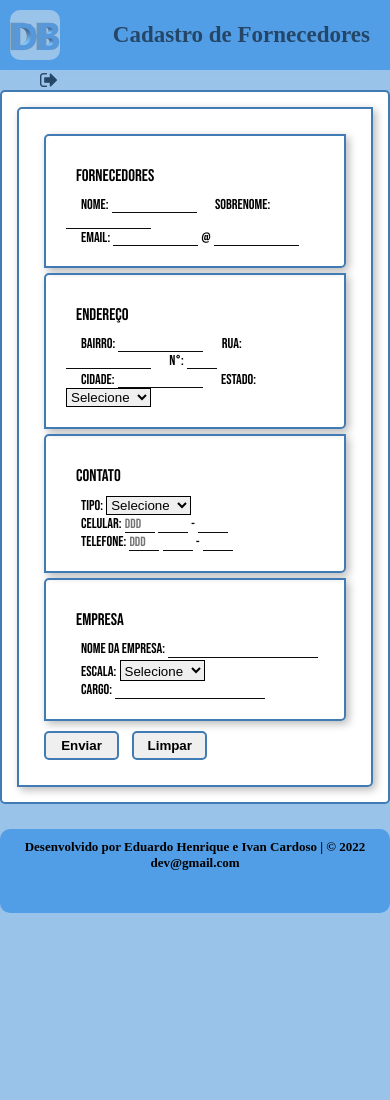
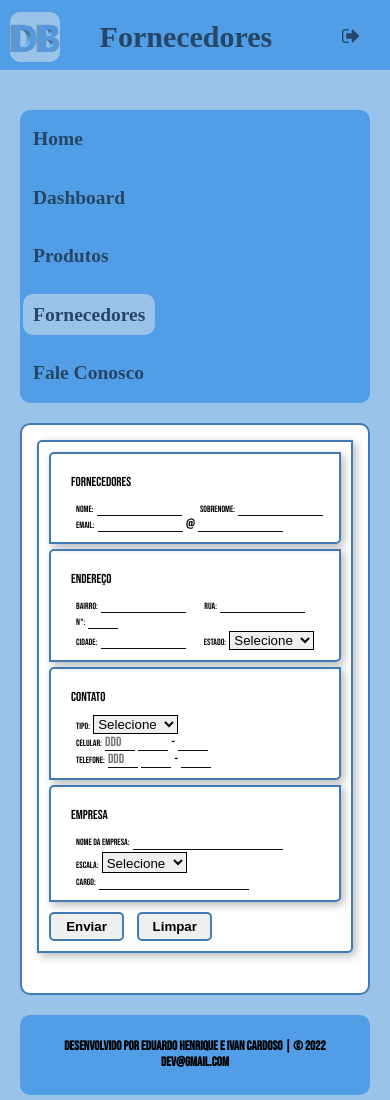
Before and after one commit to coivan/dashboard-vendas, a plain HTML site: page view/fornecedor.html in a window 390 px wide. Before the commit the page ends 913 px from the top, so only its background shows below. Drawn offline with Linux system fonts and the light colour scheme; a web font is replaced by a local one.

Commit message:
Implementação do menu na página fornecedores e ajustes no formulário

```diff
--- a/css/fornecedor.css
+++ b/css/fornecedor.css
@@ -8,8 +8,10 @@ body{
 }
 
 .title{
+    text-align: center;
+    display: flex;
+    font-size: 30px;
     color: var(--cor1);
-    font-size: 23px;
 }
 
 h1{
@@ -30,17 +32,16 @@ article{
     border: 2px solid var(--cor5);
     background-color: white;
     padding: 10px;
-    border-radius: 5px;
+    border-radius: 10px;
     margin-bottom: 25px;
-    margin-top: 20px;
 }
 
 p{
-    font-size: 1.3em;
     padding: 10px;
 }
 
 p, label{
+    font-size: 1em;
     font-family: var(--font-destaque);
 }
 
@@ -50,7 +51,7 @@ p, label{
 
 label{
     display: inline-block;
-    font-size: 1.1em;
+    font-size: 1em;
     text-indent: 15px;
 }
 
@@ -70,7 +71,7 @@ span{
     border: 2px solid var(--cor5);
     box-shadow: 3px 3px 8px rgba(0, 0, 0, 0.281);
     border-radius: 5px 0px 5px 0px;
-    padding: 20px;
+    padding: 10px;
     margin: 5px;
 }
 
@@ -127,36 +128,71 @@ button:hover{
     font-weight: bold;
 }
 
-.footer {
-    width: 74%;
-    height: 10%;
-    margin-left: 13%;
-    text-align: center;
-    padding-top: 5px;
+/* COMEÇA O LAYOUT GRID */
+.container-fornecedores {
+    max-width: 1200px;
+    margin: 0 auto;
+    padding: 40px 20px 20px 20px;
+    font-family: var(--font-destaque01);
+    display: grid;
+    gap: 20px;
+    justify-content: center;
+    grid-template-areas:
+    "sidenav cadastro-fornecedores"
+    "footer footer"
 }
 
-.footer a {
-    font-family: var(--font-destaque01);
+.sidenav {
+    max-width: 100%;
+    min-width: 350px;
+    height: 100%;
+    background-color: var(--cor3);
+    border-radius: 10px;
+    grid-area: "sidenav";
+    grid-row: sidenav;
 }
 
-@media (max-width: 820px){
-    .footer {
-        width: 100%;
-        height: 10%;
-        font-size: 1.0em;
-        margin-left: 0%;
-        text-align: center;
-        padding-top: 5px;
+.cadastro-fornecedores {
+    max-width: 100%;
+    min-width: 350px;
+    height: 100%;
+    grid-area: "cadastro-fornecedores";
+}
+
+.footer {
+    width: auto;
+    height: 80px;
+    background-color: var(--cor3);
+    border-radius: 10px;
+    grid-column: footer;
+    text-align: center;
+    font-weight: 600;
+    padding-top: 1em;
+    margin-bottom: 0px;
+    grid-area: "footer";
+}
+
+/* media query */
+@media (max-width: 820px) {
+    .container-fornecedores {
+        grid-template-areas:
+        "sidenav"
+        "cadastro-fornecedores"
+        "footer";
     }
 }
 
-@media (max-width: 520px){
-    .footer {
-    width: 100%;
-    height: 10%;
-    font-size: 1.0em;
-    margin-left: 0%;
-    text-align: center;
-    padding-top: 5px;
+@media (max-width: 520px) {
+    .container-fornecedores {
+        grid-template-areas:
+        "sidenav"
+        "cadastro-fornecedores"
+        "footer";
+    }
+    .textfield {
+        padding: 5px;
+    }
+    .textfield label {
+        font-size: 0.7em;
     }
 }
--- a/css/produto.css
+++ b/css/produto.css
@@ -7,9 +7,10 @@ body {
 }
 
 .titulo {
+    text-align: center;
+    display: flex;
+    font-size: 30px;
     color: var(--cor1);
-    font-size: 23px;
-    font-weight: 600;
 }
 
 /* COMEÇA O LAYOUT GRID */
--- a/view/fornecedor.html
+++ b/view/fornecedor.html
@@ -18,7 +18,7 @@
            <a href="../index.html"><img src="../icon/logo.png" alt="Logo"></a>
         </div>
         <div>
-          <p class="title"><b>Cadastro de Fornecedores</b></p>
+          <p class="title"><b>Fornecedores</b></p>
         </div>
         <ul class="menu">
             <li>
@@ -30,7 +30,18 @@
     </header>
 
     <main>
-    <article>
+        <section class="container-fornecedores">
+            <div class="sidenav">
+                <ul>
+                    <li><a href="../index.html">Home</a></li>
+                    <li><a href="../view/dashboard.html">Dashboard</a></li>
+                    <li><a href="../view/produto.html">Produtos</a></li>
+                    <li><a href="../view/fornecedor.html" class="menu-ativo">Fornecedores</a></li>
+                    <li><a href="#">Fale Conosco</a></li>
+                </ul>
+            </div>
+
+            <article class="cadastro-fornecedores">
                 <div class="textfield">
 
                 <div class="form">
@@ -64,7 +75,6 @@
                     <div class="estado">
                         <label for="cidade">Cidade: </label>
                         <input type="cidade" name="cidade" id="cidade">
-
                         <label for="estado">Estado: </label>
                         <select id="estilo">
                             <option value="">Selecione</option>
@@ -158,14 +168,17 @@
                     <button type="submit">Limpar</button>
                 </div>
             </article>
-</main>
 
             <div class="footer">
-            <p class="footer">
+                <p>
                     Desenvolvido por Eduardo Henrique e Ivan Cardoso | &copy; 2022
                     <br>
                     <a href="mailto:dev@gmail.com">dev@gmail.com</a>
                 </p>
             </div>
+
+        </section>
+    </main>
+
 </body>
 </html>
```
Also changed, not shown: view/produto.html (+1 -1 lines). Lines whose indentation alone changed are shown as unchanged.
